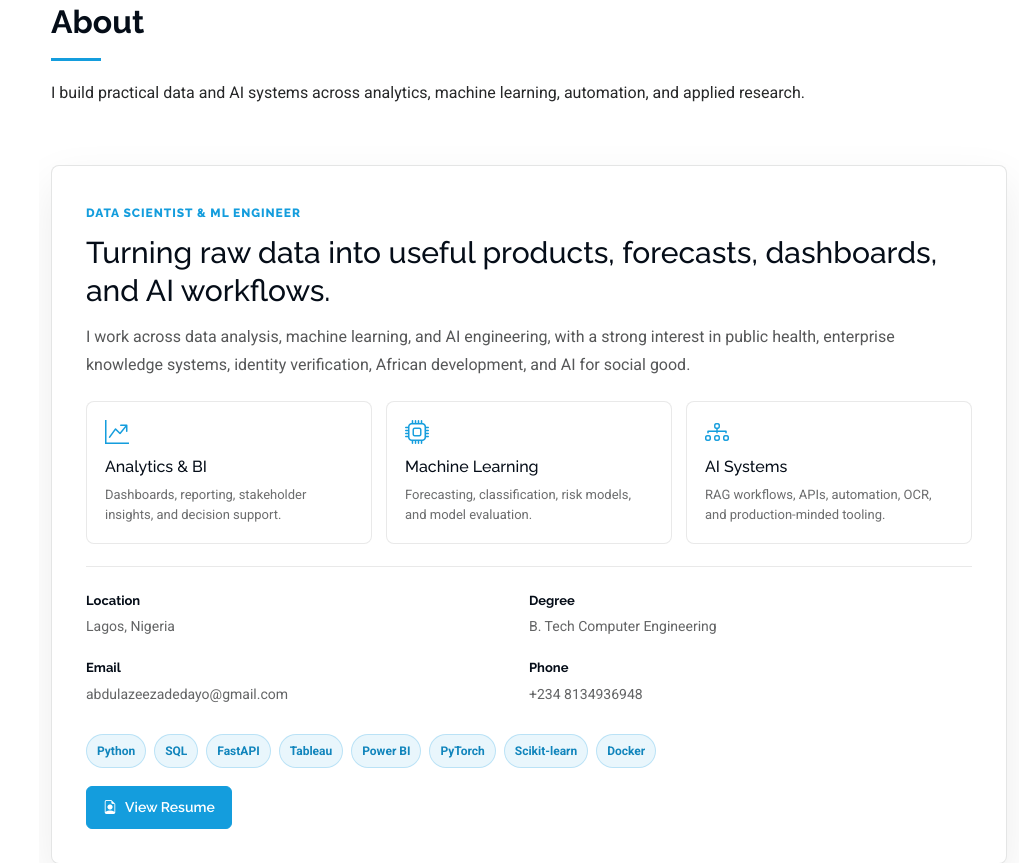
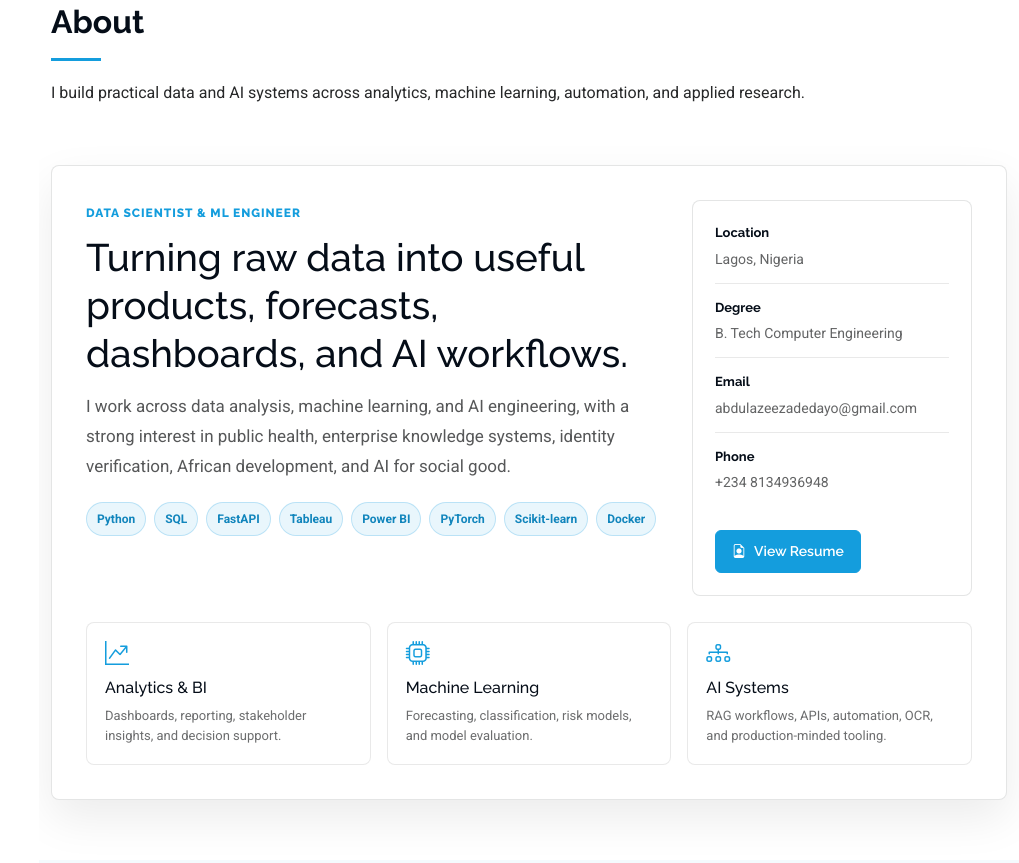
Before and after one commit to AbdulazeezAde/Abdulazeez, a plain HTML site: page index.html in a window 1280 px wide. Shown: the part 857-1720 px from the top of the page, without its empty margins (261-1280 px from the left). Drawn offline with Linux system fonts and the light colour scheme.

Commit message:
update style

```diff
--- a/assets/css/main.css
+++ b/assets/css/main.css
@@ -694,14 +694,20 @@ section,
   border: 1px solid color-mix(in srgb, var(--default-color), transparent 88%);
   border-radius: 8px;
   box-shadow: 0 18px 46px rgba(0, 0, 0, 0.08);
-  margin: 0 auto;
-  max-width: 1040px;
   padding: 34px;
   width: 100%;
 }
 
-.about-content {
-  padding: 0;
+.about-layout {
+  align-items: stretch;
+  display: grid;
+  gap: 28px;
+  grid-template-columns: minmax(0, 1.55fr) minmax(280px, 0.72fr);
+  margin-bottom: 26px;
+}
+
+.about-copy {
+  min-width: 0;
 }
 
 .about-kicker {
@@ -715,24 +721,36 @@ section,
   text-transform: uppercase;
 }
 
-.about-content h3 {
-  font-size: 30px;
+.about-copy h3 {
+  font-size: clamp(30px, 3vw, 42px);
   line-height: 1.25;
   margin-bottom: 14px;
-}
-
-.about-content > p {
+  max-width: 860px;
+}
+
+.about-copy > p {
   color: color-mix(in srgb, var(--default-color), transparent 22%);
-  font-size: 16px;
+  font-size: 17px;
   line-height: 1.75;
-  margin-bottom: 22px;
+  margin-bottom: 20px;
+  max-width: 820px;
+}
+
+.about-snapshot {
+  background: color-mix(in srgb, var(--background-color), #fff 48%);
+  border: 1px solid color-mix(in srgb, var(--default-color), transparent 88%);
+  border-radius: 8px;
+  display: flex;
+  flex-direction: column;
+  gap: 18px;
+  justify-content: space-between;
+  padding: 22px;
 }
 
 .about-focus-grid {
   display: grid;
-  gap: 14px;
+  gap: 16px;
   grid-template-columns: repeat(3, minmax(0, 1fr));
-  margin-bottom: 22px;
 }
 
 .about-focus-grid > div {
@@ -763,16 +781,19 @@ section,
 }
 
 .about-meta {
-  border-top: 1px solid color-mix(in srgb, var(--default-color), transparent 90%);
   display: grid;
-  gap: 0;
-  grid-template-columns: repeat(2, minmax(0, 1fr));
-  margin-bottom: 18px;
-  padding-top: 14px;
+  gap: 14px;
+  grid-template-columns: 1fr;
 }
 
 .about-meta div {
-  padding: 10px 14px 10px 0;
+  border-bottom: 1px solid color-mix(in srgb, var(--default-color), transparent 90%);
+  padding-bottom: 12px;
+}
+
+.about-meta div:last-child {
+  border-bottom: 0;
+  padding-bottom: 0;
 }
 
 .about-meta strong {
@@ -786,13 +807,14 @@ section,
 .about-meta span {
   color: color-mix(in srgb, var(--default-color), transparent 28%);
   font-size: 14px;
+  overflow-wrap: anywhere;
 }
 
 .about-tool-strip {
   display: flex;
   flex-wrap: wrap;
   gap: 8px;
-  margin-bottom: 18px;
+  margin-bottom: 0;
 }
 
 .about-tool-strip span {
@@ -806,8 +828,22 @@ section,
 }
 
 @media (max-width: 1199px) {
-  .about-panel {
+  .about-layout {
+    grid-template-columns: minmax(0, 1.25fr) minmax(260px, 0.8fr);
+  }
+}
+
+@media (max-width: 991px) {
+  .about-layout {
+    grid-template-columns: 1fr;
+  }
+
+  .about-snapshot {
     max-width: 100%;
+  }
+
+  .about-meta {
+    grid-template-columns: repeat(2, minmax(0, 1fr));
   }
 }
 
@@ -816,7 +852,7 @@ section,
     padding: 22px;
   }
 
-  .about-content h3 {
+  .about-copy h3 {
     font-size: 24px;
   }
 
--- a/index.html
+++ b/index.html
@@ -90,12 +90,37 @@
       <div class="container" data-aos="fade-up" data-aos-delay="100">
 
         <div class="about-panel">
-          <div class="about-content">
+          <div class="about-layout">
+            <div class="about-copy">
               <span class="about-kicker">Data Scientist & ML Engineer</span>
               <h3>Turning raw data into useful products, forecasts, dashboards, and AI workflows.</h3>
               <p>
                 I work across data analysis, machine learning, and AI engineering, with a strong interest in public health, enterprise knowledge systems, identity verification, African development, and AI for social good.
               </p>
+              <div class="about-tool-strip">
+                <span>Python</span>
+                <span>SQL</span>
+                <span>FastAPI</span>
+                <span>Tableau</span>
+                <span>Power BI</span>
+                <span>PyTorch</span>
+                <span>Scikit-learn</span>
+                <span>Docker</span>
+              </div>
+            </div>
+
+            <aside class="about-snapshot" aria-label="Profile summary">
+              <div class="about-meta">
+                <div><strong>Location</strong><span>Lagos, Nigeria</span></div>
+                <div><strong>Degree</strong><span>B. Tech Computer Engineering</span></div>
+                <div><strong>Email</strong><span>abdulazeezadedayo@gmail.com</span></div>
+                <div><strong>Phone</strong><span>+234 8134936948</span></div>
+              </div>
+              <div class="resume-actions">
+                <a href="resume.html" class="btn-resume"><i class="bi bi-file-earmark-person"></i> View Resume</a>
+              </div>
+            </aside>
+          </div>
 
           <div class="about-focus-grid">
             <div>
@@ -112,29 +137,6 @@
               <i class="bi bi-diagram-3"></i>
               <h4>AI Systems</h4>
               <p>RAG workflows, APIs, automation, OCR, and production-minded tooling.</p>
-              </div>
-            </div>
-
-            <div class="about-meta">
-              <div><strong>Location</strong><span>Lagos, Nigeria</span></div>
-              <div><strong>Degree</strong><span>B. Tech Computer Engineering</span></div>
-              <div><strong>Email</strong><span>abdulazeezadedayo@gmail.com</span></div>
-              <div><strong>Phone</strong><span>+234 8134936948</span></div>
-            </div>
-
-            <div class="about-tool-strip">
-              <span>Python</span>
-              <span>SQL</span>
-              <span>FastAPI</span>
-              <span>Tableau</span>
-              <span>Power BI</span>
-              <span>PyTorch</span>
-              <span>Scikit-learn</span>
-              <span>Docker</span>
-            </div>
-
-            <div class="resume-actions">
-              <a href="resume.html" class="btn-resume"><i class="bi bi-file-earmark-person"></i> View Resume</a>
             </div>
           </div>
         </div>
```
Lines whose indentation alone changed are shown as unchanged.
